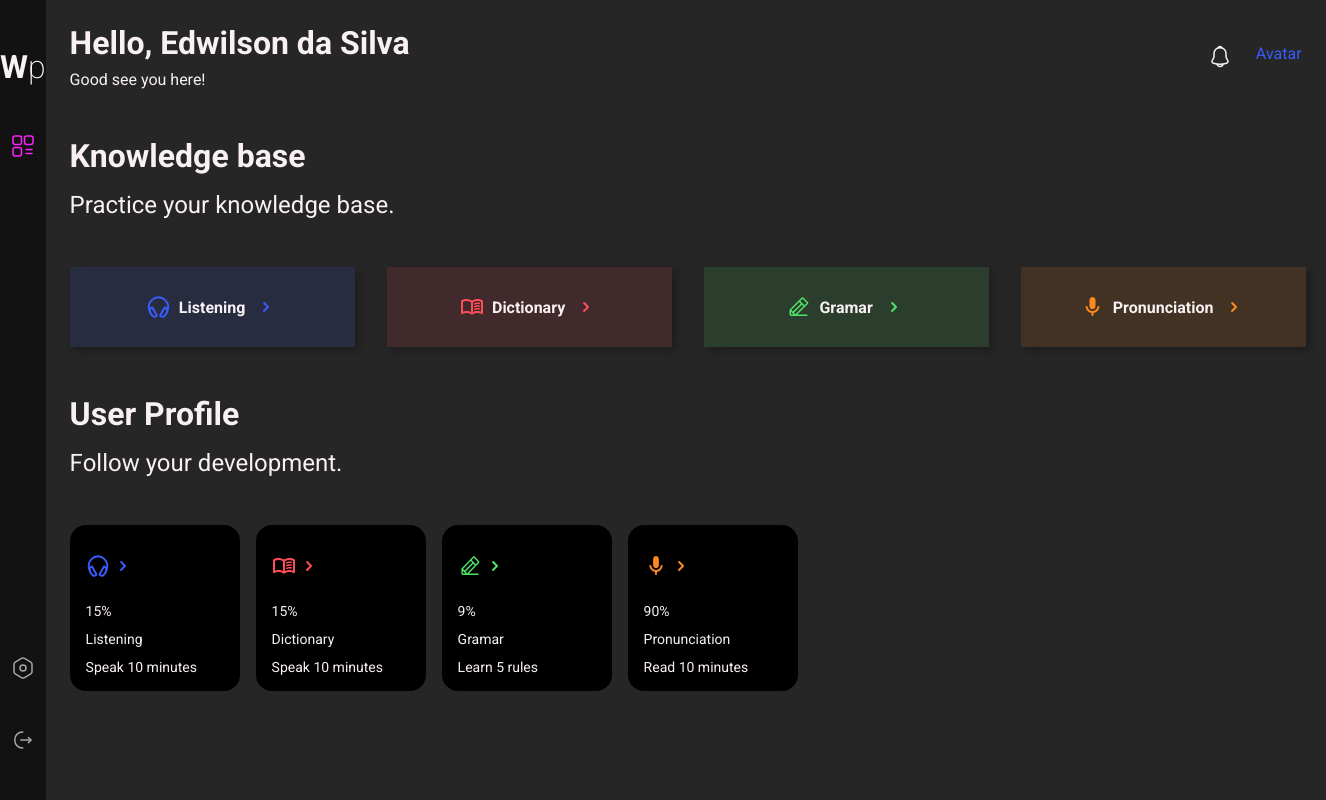
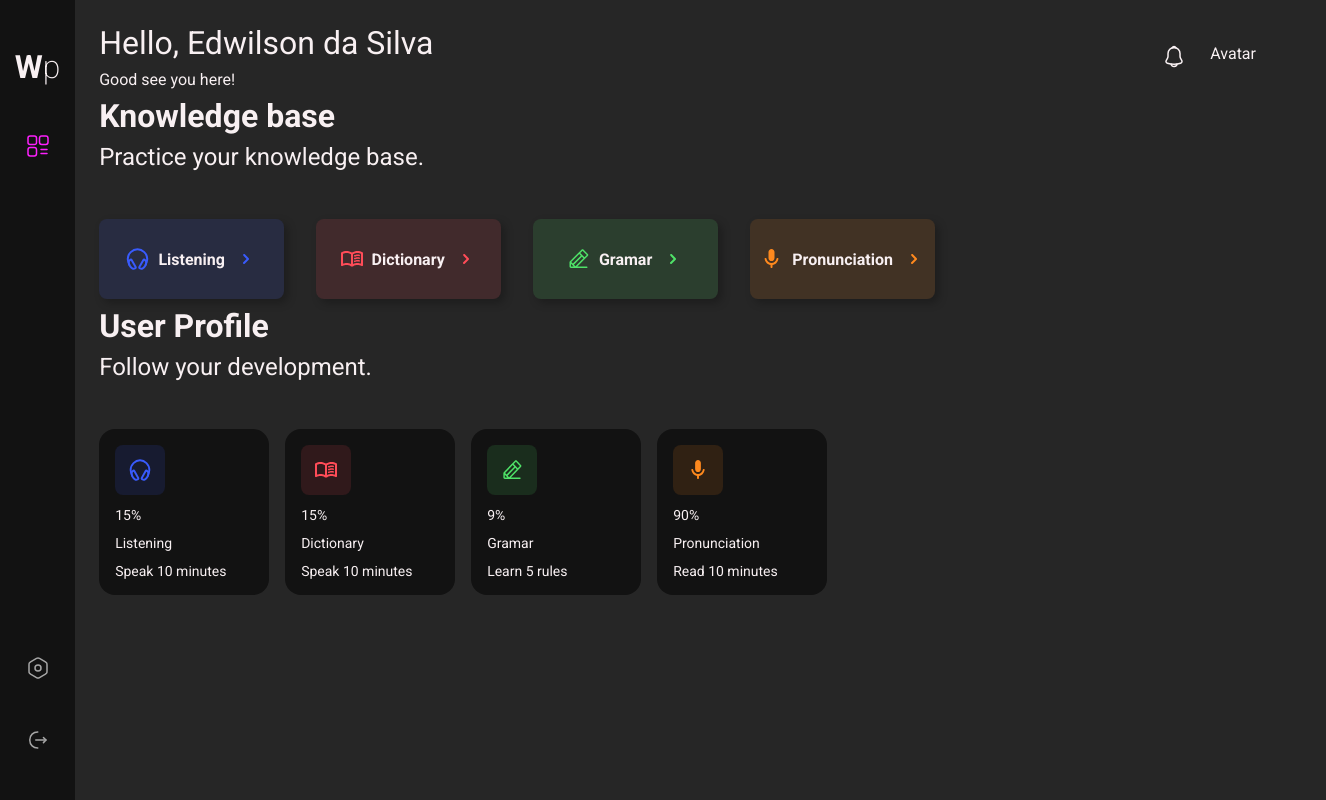
Before and after one commit to Edwsilva/escolaRio, a React (Vite) app: page / in a window 1280 px wide. Shown: the whole page, 1326 px wide, since content can reach past the window. Built offline with nearby package versions, Linux system fonts and the light colour scheme.

Commit message:
reader refactoring to be used in all routes_pages

```diff
--- a/src/App.tsx
+++ b/src/App.tsx
@@ -3,7 +3,7 @@ import Global from './assets/styles/global';
 import { ThemeProvider } from 'styled-components';
 import theme from './assets/styles/theme';
 import { BrowserRouter } from 'react-router-dom';
-import Routes from './routes/Main'
+import Routes from './routes'
 
 function App() {
   return (
--- a/src/components/CardPratice/styles.ts
+++ b/src/components/CardPratice/styles.ts
@@ -1,7 +1,7 @@
 import styled from 'styled-components';
 
 export const Container = styled.div`
-  width: 285px;
+  width: 185px;
   height: 80px;
   //background-color: red;
 
@@ -12,7 +12,7 @@ export const Container = styled.div`
   gap: 8px;
 
   box-shadow: 4px 4px 8px rgba(0, 0, 0, 0.25);
-  //border-radius: 8px;
+  border-radius: 8px;
   //como a cor é um hexadecimal eu posso passa opacidade:
   //ex: #395bfc20
   background: ${(props) => props.color}20;
--- a/src/components/CardProfile/index.tsx
+++ b/src/components/CardProfile/index.tsx
@@ -1,6 +1,5 @@
 import headset from '../../assets/icons/headset.svg';
 import { ContainerCardProfile } from './style';
-import ArrowIcon from '../Sidebar/icons/ArrowIcon';
 
 interface CardProfileProps {
   title: string,
@@ -15,12 +14,10 @@ export default function CardProfile(props: CardProfileProps) {
   const {title, icon, color, percent, description} = props
 
   return (
-    <ContainerCardProfile background="black">
+    <ContainerCardProfile background={color}>
       <div className="container-image">
         {/* <img src={headset} alt="headset" /> */}
         <img src={icon} alt={title} />
-        <ArrowIcon color={color} />
-        {/* <img src={icon} alt={title} /> */}
       </div>
 
       <small>{percent}%</small>
--- a/src/components/CardProfile/style.ts
+++ b/src/components/CardProfile/style.ts
@@ -9,8 +9,7 @@ export const ContainerCardProfile = styled.div<{background: string}>`
 
   width: 170px;
 
- // background-color: ${({ theme }) => theme.colors.black[900]};
-  background-color: ${(props) => props.background};
+  background-color: ${({ theme }) => theme.colors.black[900]};
   border-radius: 16px;
 
   small {
--- /dev/null
+++ b/src/components/Header/index.tsx
@@ -0,0 +1,18 @@
+import notifications from '../../assets/icons/notification.svg';
+import { ContainerHeader } from './style';
+
+export default function Header() {
+    return(
+        <ContainerHeader>
+        <div>
+          <h1>Hello, Edwilson da Silva</h1>
+          <small>Good see you here!</small>
+        </div>
+        <div className="container-user-info">
+          <img src={notifications} alt="notifications" />
+          <div>Avatar</div>
+        </div>
+      </ContainerHeader>
+
+    )
+}
--- /dev/null
+++ b/src/components/Header/style.ts
@@ -0,0 +1,27 @@
+import styled from 'styled-components'
+
+export const ContainerHeader = styled.header`
+
+    display: flex;
+    flex-direction: row;
+    align-items: center;
+    justify-content: space-between;
+    width: 100%;
+
+
+    h1 {
+      font-weight: 400;
+      font-size: 32px;
+      margin-bottom: 8px;
+    }
+
+    small {
+      font-size: 16px;
+    }
+
+    .container-user-info {
+      display: flex;
+      flex-direction: row;
+      gap: 24px;
+    }
+`;
--- a/src/pages/Gramar/index.jsx
+++ b/src/pages/Gramar/index.jsx
@@ -2,6 +2,7 @@ export default function Gramar() {
     return (
         <>
         <h1>Gramar</h1>
+        <h1>Aqui vamos treinar a gramática</h1>
         </>
     )
 }
--- a/src/pages/Home/index.tsx
+++ b/src/pages/Home/index.tsx
@@ -1,4 +1,4 @@
-import { ContainerHome, UserProfileContainer } from './styles';
+import { ContainerCard, ContainerHome, UserProfileContainer } from './styles';
 import notifications from '../../assets/icons/notification.svg';
 import CardPratice from '../../components/CardPratice';
 import { cards } from '../../mock/cards';
@@ -65,8 +65,8 @@ export default function Home() {
   // ];
 
   return (
-      <ContainerHome>
-        <header>
+      <>
+        {/* <header>
           <div>
             <h1>Hello, Edwilson da Silva</h1>
             <small>Good see you here!</small>
@@ -75,14 +75,14 @@ export default function Home() {
             <img src={notifications} alt="notifications" />
           <div>Avatar</div>
           </div>
-        </header>
+        </header> */}
 
         <ColumnContainer title="Knowledge base" description="Practice your knowledge base.">
           {/* <div className="header-section">
             <h1>Knowledge base</h1>
             <small>Practice your knowledge base.</small>
           </div> */}
-          <div className="container-cards">
+          <ContainerCard>
             {cards.map((card) => (
               <CardPratice
                 key={card.title}
@@ -93,7 +93,7 @@ export default function Home() {
               />
             ))}
             {/* <CardPratice title="Listening" /> */}
-          </div>
+          </ContainerCard>
         </ColumnContainer>
 
         {/* <UserProfileContainer>
@@ -122,6 +122,6 @@ export default function Home() {
           ))}
           </div>
         </ColumnContainer>
-      </ContainerHome>
+      </>
   );
 }
--- a/src/pages/Home/styles.ts
+++ b/src/pages/Home/styles.ts
@@ -7,13 +7,14 @@ import { styled } from 'styled-components';
 //   align-items: flex-start;
 // `;
 
-export const ContainerHome = styled.main`
+export const ContainerCard = styled.main`
   display: flex;
-  flex-direction: column;
-  width: 100%;
-  padding: 24px;
-  gap: 48px;
-  header {
+  flex-direction: row;
+  align-items: center;
+  gap: 32px;
+ `
+
+  /* header {
     display: flex;
     flex-direction: row;
     align-items: center;
@@ -37,33 +38,30 @@ export const ContainerHome = styled.main`
       div {
         color: ${(props) => props.theme.colors.blue[400]};
       }
-    }
-  }
+    } */
 
-  .container-section {
-    /* display: flex;
-    flex-direction: column;
-    gap: 48px; */
 
-    .header-section {
-      /* h1 {
-        font-weight: 700;
-        font-size: 32px;
-      }
+//  .container-section {
+//      display: flex;
+//     flex-direction: column;
+//     gap: 48px;
 
-      small {
-        font-weight: 400;
-        font-size: 24px;
-      } */
-    }
+//     .header-section {
+//        h1 {
+//         font-weight: 700;
+//         font-size: 32px;
+//       }
 
-    /* .container-cards {
-      display: flex;
-      flex-direction: row;
-      align-items: center;
-      gap: 32px;
-    } */
-  }
-`;
+//       small {
+//         font-weight: 400;
+//         font-size: 24px;
+//       }
+//     }
 
-export const UserProfileContainer = styled.section``;
+//      .container-cards {
+//       display: flex;
+//       flex-direction: row;
+//       align-it ems: center;
+//       gap: 32px;
+//     }
+//   }
--- a/src/routes/Main/index.tsx
+++ b/src/routes/Main/index.tsx
@@ -6,13 +6,16 @@ import Gramar from "../../pages/Gramar";
 import Pronunciation from "../../pages/Pronunciation";
 import PageNotFound from "../../pages/PageNotFound";
 import Sidebar from "../../components/Sidebar";
-import { ContainerMain } from "./style";
+import { ContainerMain, ContentMain } from "./style";
+import Header from "../../components/Header";
 
 export default function Main() {
 
     return (
         <ContainerMain>
             <Sidebar />
+            <ContentMain>
+                <Header />
                 <RouterDOM>
                     <Route path="/" element={<Home />} />
                     <Route path="/listening" element={<Listening />} />
@@ -21,6 +24,7 @@ export default function Main() {
                     <Route path="/pronunciatio" element={<Pronunciation />} />
                     <Route path="*" element={<PageNotFound />} />
                 </RouterDOM>
+            </ContentMain>
         </ContainerMain>
     )
 }
--- a/src/routes/Main/style.ts
+++ b/src/routes/Main/style.ts
@@ -4,3 +4,13 @@ export const ContainerMain = styled.section`
   display: flex;
   flex-direction: row;
 `;
+
+
+export const ContentMain = styled.main`
+ display: flex;
+  flex-direction: column;
+  width: 100%;
+  padding: 24px;
+  gap: 8px;
+
+`
```
Lines whose indentation alone changed are shown as unchanged.
